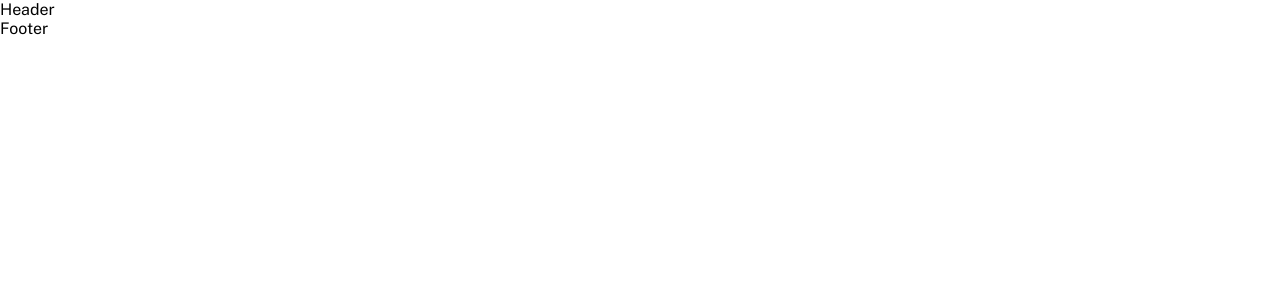
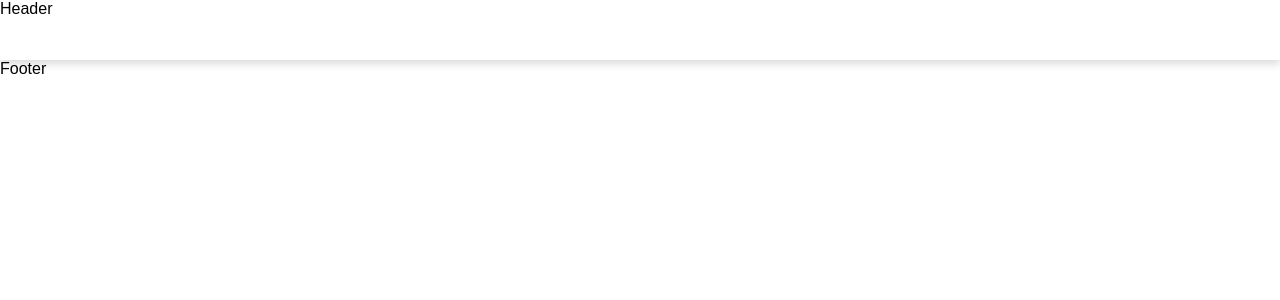
Before and after one commit to coolboydev8/landingPage-photographers, a React (Vite) app: page /home in a window 1280 px wide. Shown: the top 300 px of the page. Built offline with nearby package versions, Linux system fonts and the light colour scheme.

Commit message:
add Navbar to header with styles

```diff
--- a/src/components/header/Header.jsx
+++ b/src/components/header/Header.jsx
@@ -1,6 +1,10 @@
+import { Navbar } from "./HeaderStyle";
+
 const Header = () => {
     return (
-        <div>Header</div>
+        <Navbar>
+            <div>Header</div>
+        </Navbar>
      );
 }
 
--- a/src/components/header/HeaderStyle.jsx
+++ b/src/components/header/HeaderStyle.jsx
@@ -1 +1,9 @@
-/* Header Styles */
+import styled from "styled-components";
+
+export const Navbar = styled.div `
+    display: block;
+    width: 100vw;
+    height: 60px;
+    background-color: #FFFFFF;
+    box-shadow: 0 4px 8px rgba(0, 0, 0, 0.15);
+`;
```
